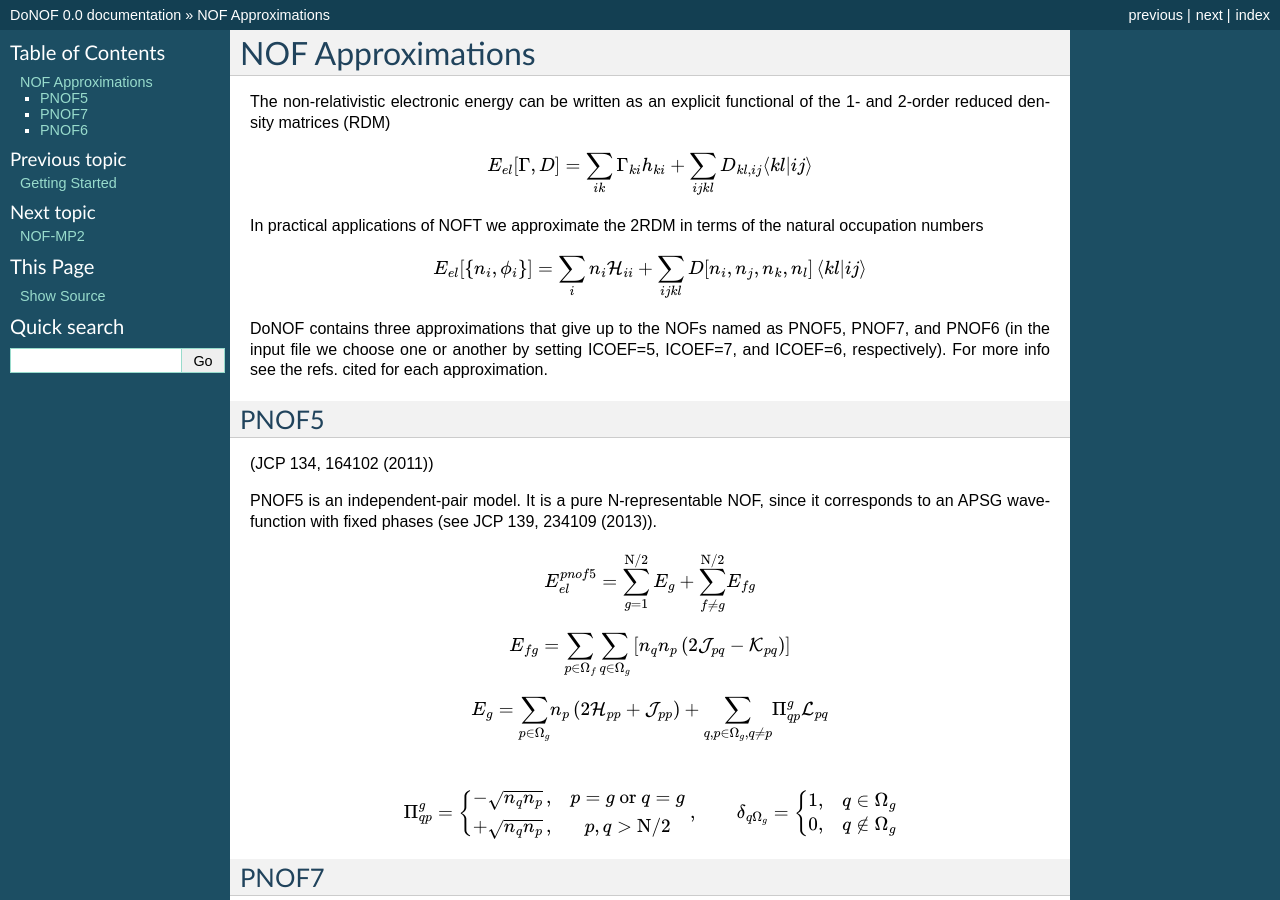
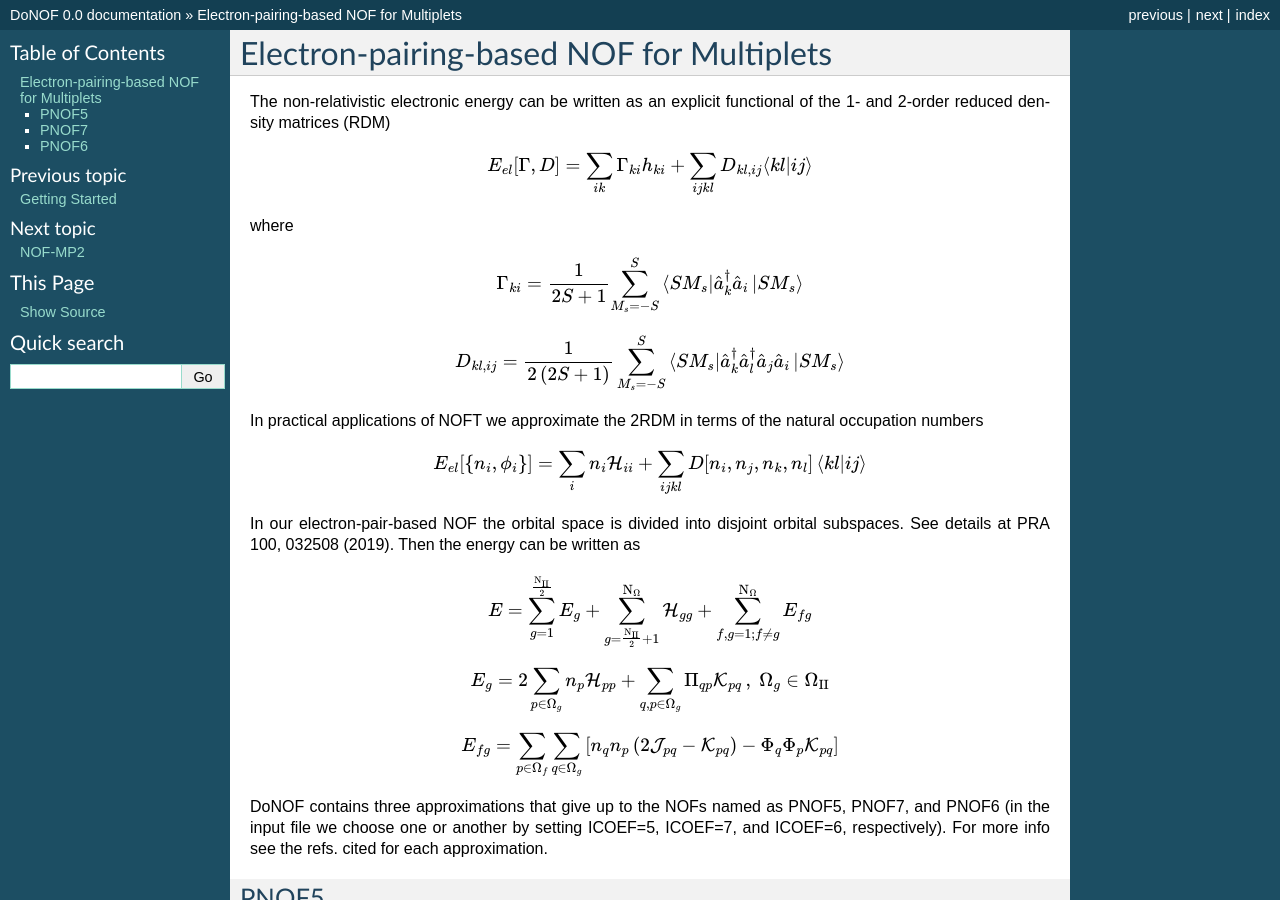
Before and after one commit to DoNOF/DoNOF-Documentation, a Sphinx documentation site: the page built from docs/PNOF57.rst, in a window 1280 px wide and 900 px high. Built offline with Sphinx 7.4.7, drawn with Linux system fonts in a browser that asks for light colours; some of the changed text lies outside the part shown.

Commit message:
8march-3

```diff
--- a/docs/PNOF57.rst
+++ b/docs/PNOF57.rst
@@ -1,6 +1,6 @@
-##################
-NOF Approximations
-##################
+#########################################
+Electron-pairing-based NOF for Multiplets
+#########################################
 
 The non-relativistic electronic energy can be written as an explicit functional of the 1- and 2-order reduced density matrices (RDM)
 
@@ -8,11 +8,35 @@ The non-relativistic electronic energy can be written as an explicit functional
 
     E_{el}[\Gamma,D]=\sum_{ik}\Gamma_{ki}h_{ki}+\sum_{ijkl}D_{kl,ij}\langle kl|ij\rangle
 
+where
+
+.. math::
+
+    \Gamma_{ki}={\displaystyle \dfrac{1}{2S+1}{\textstyle {\displaystyle \sum_{M_{s}=-S}^{S}}}}\left\langle SM_{s}\right|\hat{a}_{k}^{\dagger}\hat{a}_{i}\left|SM_{s}\right\rangle
+
+.. math::
+
+    D_{kl,ij}={\displaystyle {\textstyle {\displaystyle \dfrac{1}{2\left(2S+1\right)}\sum_{M_{s}=-S}^{S}}}}\left\langle SM_{s}\right|\hat{a}_{k}^{\dagger}\hat{a}_{l}^{\dagger}\hat{a}_{j}\hat{a}_{i}\left|SM_{s}\right\rangle
+
 In practical applications of NOFT we approximate the 2RDM in terms of the natural occupation numbers
 
 .. math::
 
     E_{el}[\left\{ n_{i},\phi_{i}\right\}]=\sum\limits _{i}n_{i}\mathcal{H}_{ii}+\sum\limits _{ijkl}D[n_{i},n_{j},n_{k},n_{l}]\left\langle kl|ij\right\rangle
+
+In our electron-pair-based NOF the orbital space is divided into disjoint orbital subspaces. See details at PRA 100, 032508 (2019). Then the energy can be written as
+
+.. math::
+
+    E=\sum\limits _{g=1}^{\frac{\mathrm{N_{II}}}{2}}E_{g}+\sum_{g=\frac{\mathrm{N_{II}}}{2}+1}^{\mathrm{N}_{\Omega}}\mathcal{H}_{gg}+\sum\limits _{f,g=1;f\neq g}^{\mathrm{N}_{\Omega}}E_{fg}
+
+.. math::
+
+    E_{g}=2\sum\limits _{p\in\Omega_{g}}n_{p}\mathcal{H}_{pp}+\sum\limits _{q,p\in\Omega_{g}}\Pi_{qp}\mathcal{K}_{pq}\,,\;\Omega{}_{g}\in\Omega_{\mathrm{II}}
+
+.. math::
+
+    E_{fg}=\sum\limits _{p\in\Omega_{f}}\sum\limits _{q\in\Omega_{g}}\left[n_{q}n_{p}\left(2\mathcal{J}_{pq}-\mathcal{K}_{pq}\right)-\Phi_{q}\Phi_{p}\mathcal{K}_{pq}\right]
 
 DoNOF contains three approximations that give up to the NOFs named as PNOF5, PNOF7, and PNOF6 (in the input file we choose one or another by setting ICOEF=5, ICOEF=7, and ICOEF=6, respectively). For more info see the refs. cited for each approximation.
 
```
